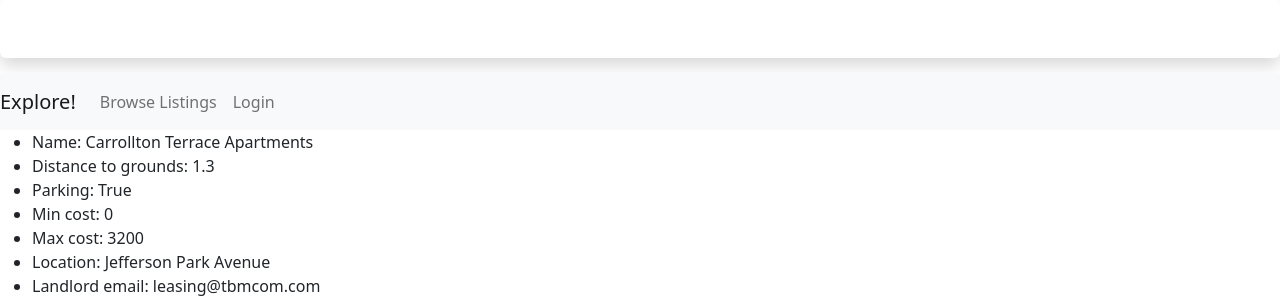
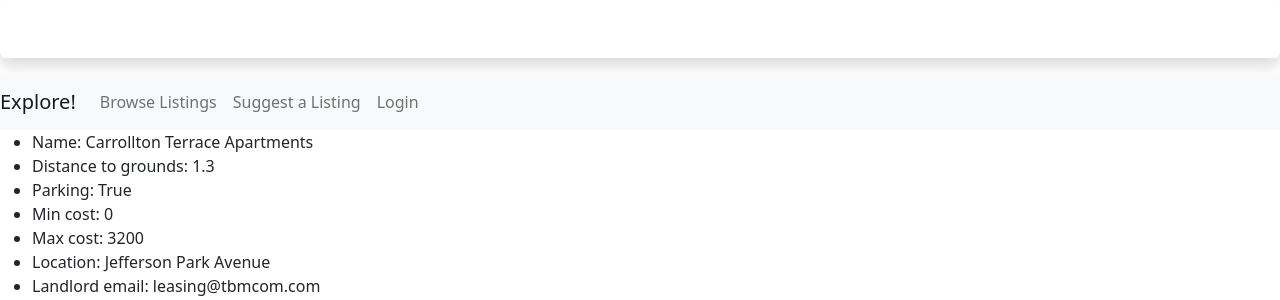
Before and after one commit to HtR212/Housing-Website, a Django app: page /housing/5/ in a window 1280 px wide. Shown: the top 300 px of the page. Run offline with Django 4.2, Linux system fonts and the light colour scheme; data comes from the database, SQL or seed files in the repository; both versions use the stored data as it was after the commit; some libraries are stand-ins or nearby versions.

Commit message:
add page to make suggestion

```diff
--- a/housing/templates/housing/index.html
+++ b/housing/templates/housing/index.html
@@ -33,7 +33,7 @@
             <a class="nav-link" href="{% url 'housing:studentHousingList' %}">Browse Listings</a>
         </li>
         <li class="nav-item">
-            <a class="nav-link" href="{% url 'housing:studentHousingList' %}">Suggest a Listing</a>
+            <a class="nav-link" href="{% url 'housing:submission' %}">Suggest a Listing</a>
         </li>
         <li class="nav-item">
             <a class="nav-link" href="{% url 'housing:logout' %}">Logout</a>
--- a/housing/templates/housing/studentHousingList.html
+++ b/housing/templates/housing/studentHousingList.html
@@ -25,6 +25,9 @@
         <ul class="navbar-nav">
         <li class="nav-item">
             <a class="nav-link" href="{% url 'housing:studentHousingList' %}">Browse Listings</a>
+        </li>
+        <li class="nav-item">
+            <a class="nav-link" href="{% url 'housing:submission' %}">Suggest a Listing</a>
         </li>
         {% if user.is_authenticated %}
             <li class="nav-item">
--- a/housing/templates/housing/studentHousingOption.html
+++ b/housing/templates/housing/studentHousingOption.html
@@ -25,6 +25,9 @@
         <ul class="navbar-nav">
         <li class="nav-item">
             <a class="nav-link" href="{% url 'housing:studentHousingList' %}">Browse Listings</a>
+        </li>
+        <li class="nav-item">
+            <a class="nav-link" href="{% url 'housing:submission' %}">Suggest a Listing</a>
         </li>
             {% if user.is_authenticated %}
             <li class="nav-item">
--- a/housing/templates/housing/submission.html
+++ b/housing/templates/housing/submission.html
@@ -25,6 +25,9 @@
         <ul class="navbar-nav">
         <li class="nav-item">
             <a class="nav-link" href="{% url 'housing:studentHousingList' %}">Browse Listings</a>
+        </li>
+        <li class="nav-item">
+            <a class="nav-link" href="{% url 'housing:submission' %}">Suggest a Listing</a>
         </li>
         {% if user.is_authenticated %}
             <li class="nav-item">
```
Also changed, not shown: db.sqlite3.
